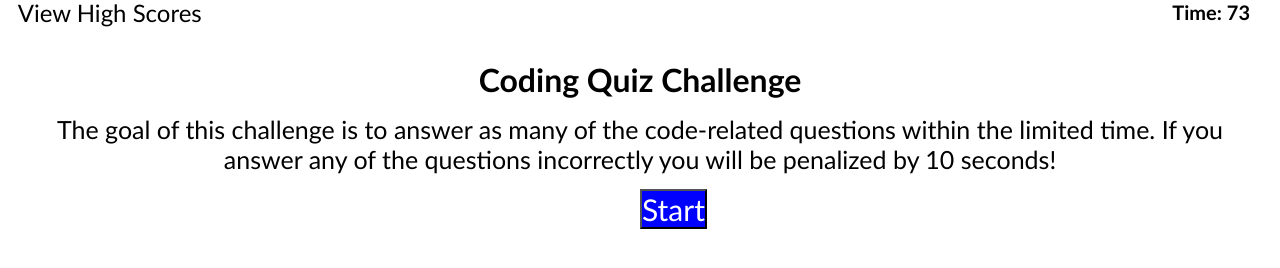
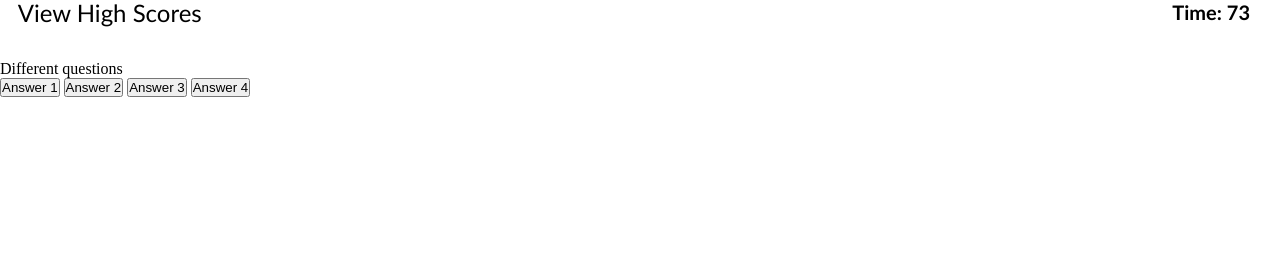
Before and after one commit to thasebby/codingTermsQuiz, a plain HTML site: page index.html in a window 1280 px wide. Both pictures are taken after a click on the button "Start". Drawn offline with Linux system fonts and the light colour scheme.

Commit message:
making the start prompt disappear and making questions appear

```diff
--- a/assets/script.js
+++ b/assets/script.js
@@ -2,8 +2,14 @@
 var timeEl = document.querySelector("#timer");
 //creating variable to place the timer text
 var timerMainEl = document.getElementById("timerMain");
-
+//sets variable for start button
 var startButton = document.querySelector("#start");
+//sets the display properties for the starting prompt and the button
+var startDiv = document.getElementById("startBtn");
+startDiv.style.display = "block";
+//sets the display properties for the questions
+var currentDisplay = document.getElementById("question");
+currentDisplay.style.display = "none";
 
 var rightCounter = 0;
 var wrongCounter = 0;
@@ -49,9 +55,15 @@ function setTime(){
     }, 1000);
 }
 
-//this is going to switch to the questions
+//makes the questions appear for the quiz and makes the starting prompt disappear
 function switchFunc(){
+    if(currentDisplay.style.display === "none"){
+        currentDisplay.style.display = "block";
+    }
 
+    if(startDiv.style.display ==="block"){
+        startDiv.style.display = "none"
+    }
 }
 
 //function where timer is appended to All Done! function
@@ -59,4 +71,5 @@ function endMessage() {
     timeEl.textContent = " ";
 }
 
+//event listener that starts once the start button is clicked
 startButton.addEventListener("click", startGame);
--- a/assets/style.css
+++ b/assets/style.css
@@ -28,19 +28,19 @@
     transform: scale(1.2);
 }
 
-.startBtn h1{
+#startBtn h1{
     font-family: var(--mainFont);
     text-align: center;
 }
 
-.startBtn p{
+#startBtn p{
     font-family: var(--mainFont);
     text-align: center;
     font-size: 25px;
     padding: 15px 40px;
 }
 
-.startBtn button{
+#startBtn button{
   margin-left: 50%;
   font-size: 30px;
   font-family: var(--mainFont);
@@ -48,10 +48,6 @@
   color: white;
 }
 
-.startBtn button:hover{
+#startBtn button:hover{
     cursor: pointer;
 }
-
-.hide{
-    display:none;
-}
--- a/index.html
+++ b/index.html
@@ -18,7 +18,7 @@
         <br>
         <br>
 
-        <div class ="startBtn">
+        <div id ="startBtn">
             <h1>Coding Quiz Challenge</h1>
             <p>
                 The goal of this challenge is to answer as many of the code-related
@@ -31,7 +31,7 @@
         <!--this will hold the main chunk of the code, showing the question and
         the answer buttons-->
         <div class="container">
-            <div id="question" class = "hide">
+            <div id="question">
                 <div id="question" >Different questions</div>
                 <div id = "answers">
                     <button class="button">Answer 1</button>
```
